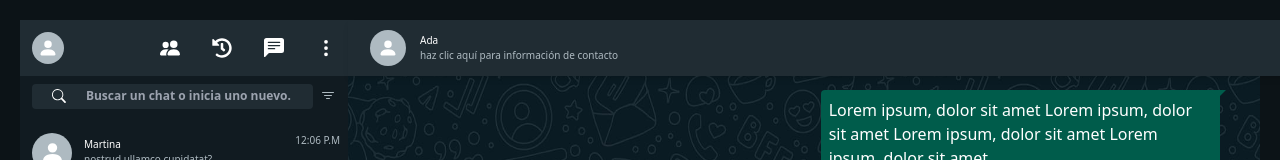
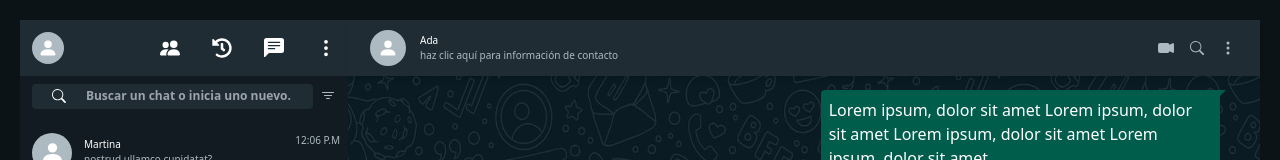
Before and after one commit to CarlosHdz7/whatsapp-ui, a React (Vite) app: page / in a window 1280 px wide. Shown: the top 160 px of the page. Built offline with nearby package versions, Linux system fonts and the light colour scheme.

Commit message:
:lipstick: Update dark mode image

```diff
--- a/src/components/MainContent/SecondaryNavbar/SecondaryNavbar.tsx
+++ b/src/components/MainContent/SecondaryNavbar/SecondaryNavbar.tsx
@@ -7,7 +7,7 @@ import {
 
 const SecondaryNavbar = () => {
   return (
-    <div className="fixed w-full h-14 bg-gray-50 p-2 flex justify-between items-center shadow-md z-50">
+    <div className="absolute top-0 left-0 w-full h-14 bg-gray-50 p-2 flex justify-between items-center shadow-md z-50">
       <div className="flex h-auto">
         <div className="flex items-center justify-center w-16 ">
           <div className="rounded-3xl bg-gray-1 h-9 w-9 flex items-center justify-center">
--- a/src/index.css
+++ b/src/index.css
@@ -11,8 +11,3 @@
     @apply bg-gray-1 rounded-xl border-l-0 border-r-0;
   }
 }
-
-
-/* * {
-  border: 1px solid red;
-} */
```
Also changed, not shown: dark-mode.PNG.
